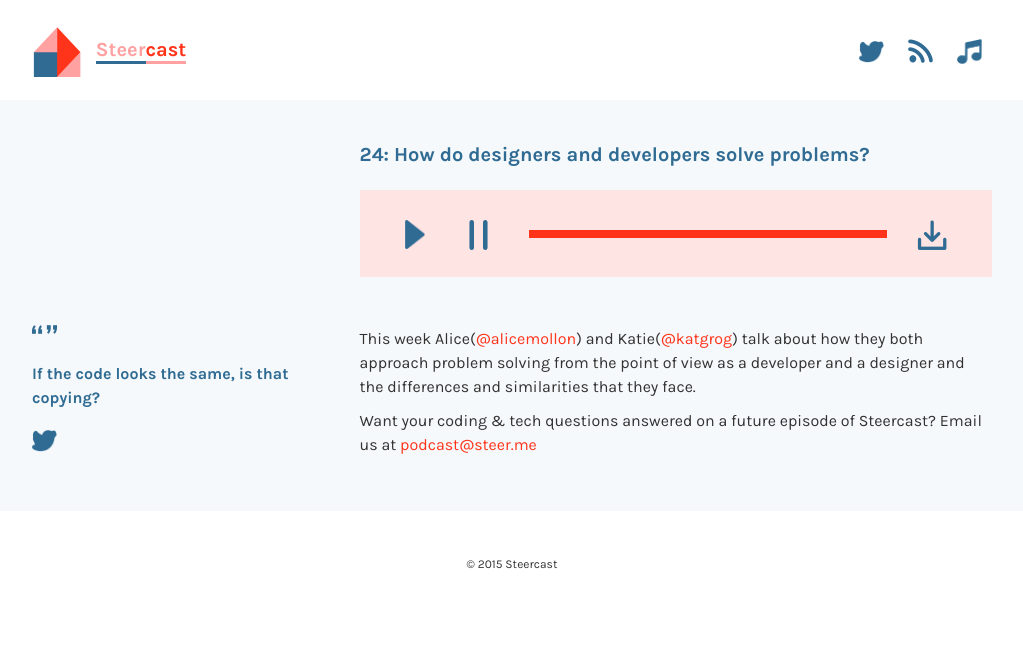
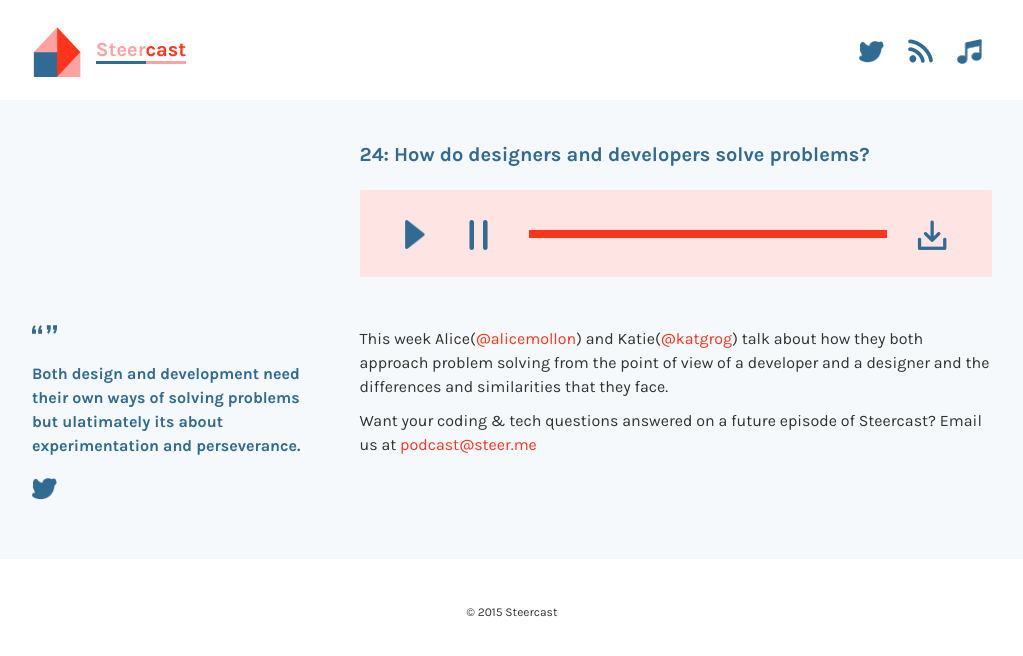
Before and after one commit to vivienney/podcast, a Jekyll site: the page built from _episodes/24.markdown, in a window 1280 px wide. Shown: the top 656 px of the page, without its empty margins (128-1151 px from the left). Built offline with Jekyll 4.4.1, drawn with Linux system fonts in a browser that asks for light colours.

Commit message:
Edit copy

```diff
--- a/_episodes/24.markdown
+++ b/_episodes/24.markdown
@@ -3,16 +3,16 @@
 title: "24"
 long_title: "24: How do designers and developers solve problems?"
 date: 2015-06-16 10:00:00
-quote: "If the code looks the same, is that copying?"
+quote: "Both design and development need their own ways of solving problems but ulatimately its about experimentation and perseverance."
 audio_link: "http://steer-podcast.s3-eu-west-1.amazonaws.com/24.mp3"
 # Details for RSS Feed
 duration: "13:55" # duration in minutes:seconds
 length: 13367924   # size in bytes
-summary: "This week Katie & Alice talk about how they both approach problem solving from the point of view as a developer and a designer."
+summary: "This week Katie & Alice talk about how they both approach problem solving from the point of view of a developer and a designer."
 
 # The main content cant be more than 4,000 characters
 ---
 
-This week Alice([@alicemollon](https://twitter.com/alicemollon)) and Katie([@katgrog](https://twitter.com/katgrog)) talk about how they both approach problem solving from the point of view as a developer and a designer and the differences and similarities that they face.
+This week Alice([@alicemollon](https://twitter.com/alicemollon)) and Katie([@katgrog](https://twitter.com/katgrog)) talk about how they both approach problem solving from the point of view of a developer and a designer and the differences and similarities that they face.
 
 Want your coding & tech questions answered on a future episode of Steercast? Email us at [podcast@steer.me](mailto:podcast@steer.me)
```
